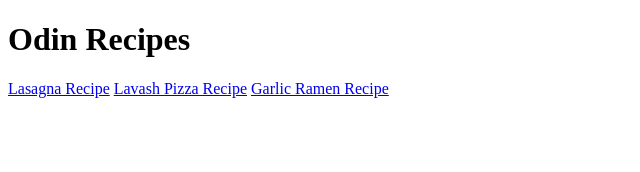
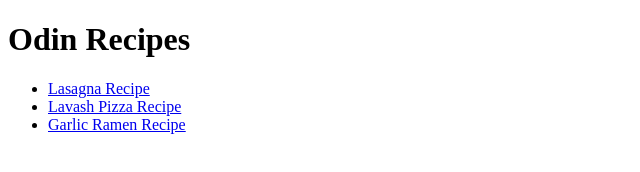
Before and after one commit to NotoriousKiwi/odin-recipes, a plain HTML site: page index.html in a window 1280 px wide. Shown: the whole page, without its empty margins (0-640 px from the left). Drawn offline with Linux system fonts and the light colour scheme.

Commit message:
Changes to structuring
Made some changes due to formatting errors.
Also moved recipes on homepage into a list for better readbility.

```diff
--- a/index.html
+++ b/index.html
@@ -7,8 +7,10 @@
     </head>
     <body>
         <h1>Odin Recipes</h1>
-        <a href="./recipes/lasagna.html">Lasagna Recipe</a>
-        <a href="./recipes/pizza.html">Lavash Pizza Recipe</a>
-        <a href="./recipes/ramen.html">Garlic Ramen Recipe</a>
+        <ul>
+            <li><a href="./recipes/lasagna.html">Lasagna Recipe</a></li>
+            <li><a href="./recipes/pizza.html">Lavash Pizza Recipe</a></li>
+            <li><a href="./recipes/ramen.html">Garlic Ramen Recipe</a></li>
+        </ul>
     </body>
 </html>
```
Also changed, not shown: recipes/pizza.html (+2 -1 lines), recipes/ramen.html (+3 -2 lines).
